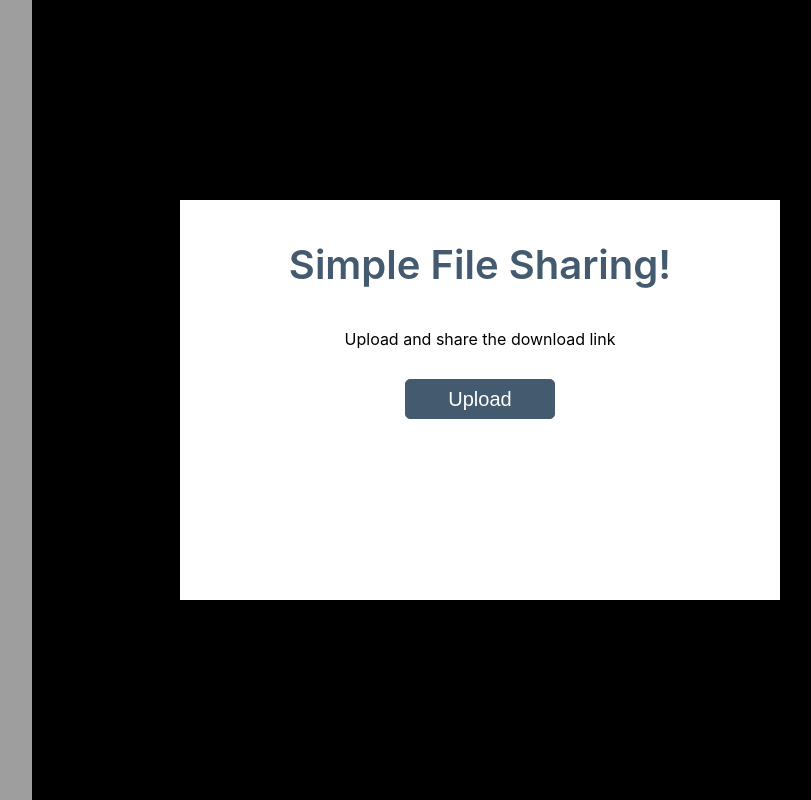
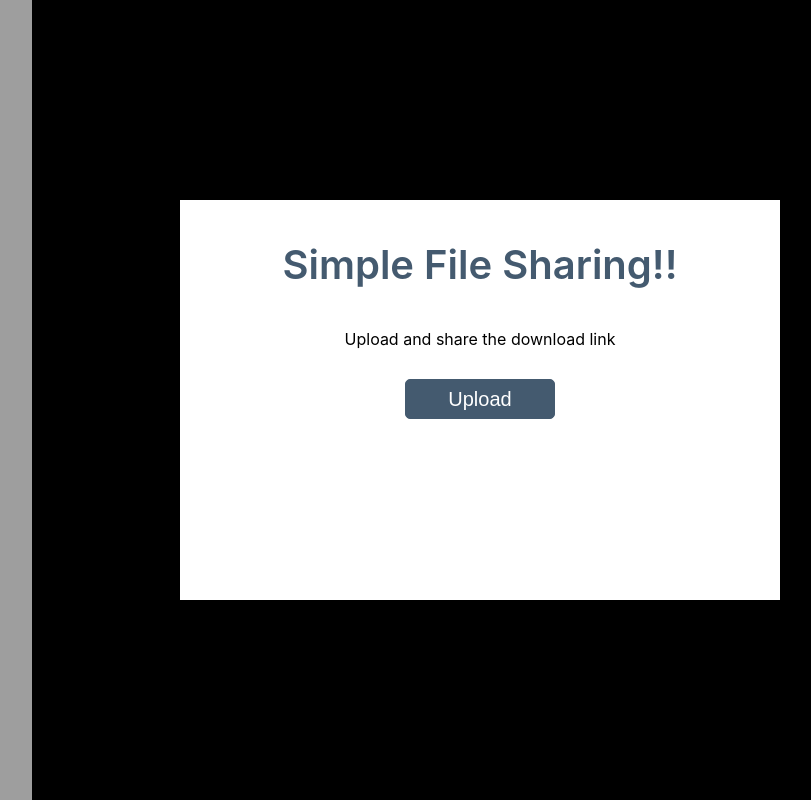
Before and after one commit to akk1310/file-trnasfer, a React (Create React App) app in the folder ft/client/: page / in a window 1280 px wide. Shown: the whole page, without its empty margins (352-1163 px from the left). Built offline with nearby package versions, Linux system fonts and the light colour scheme; grey boxes are pictures that could not be loaded.

Commit message:
Update App.js

```diff
--- a/ft/client/src/App.js
+++ b/ft/client/src/App.js
@@ -47,7 +47,7 @@ function App() {
     <div className='container'>
         <img src={logo} alt="banner" />
         <div className='wrapper'>
-          <h1>Simple File Sharing!</h1>
+          <h1>Simple File Sharing!!</h1>
           <p>Upload and share the download link</p>
           <button onClick={()=> onUploadClick()}>Upload</button>
           <input type="file" ref={fileInputRef} style={{display:'none'}} onChange={(e)=> setFile(e.target.files[0])}  />
```
